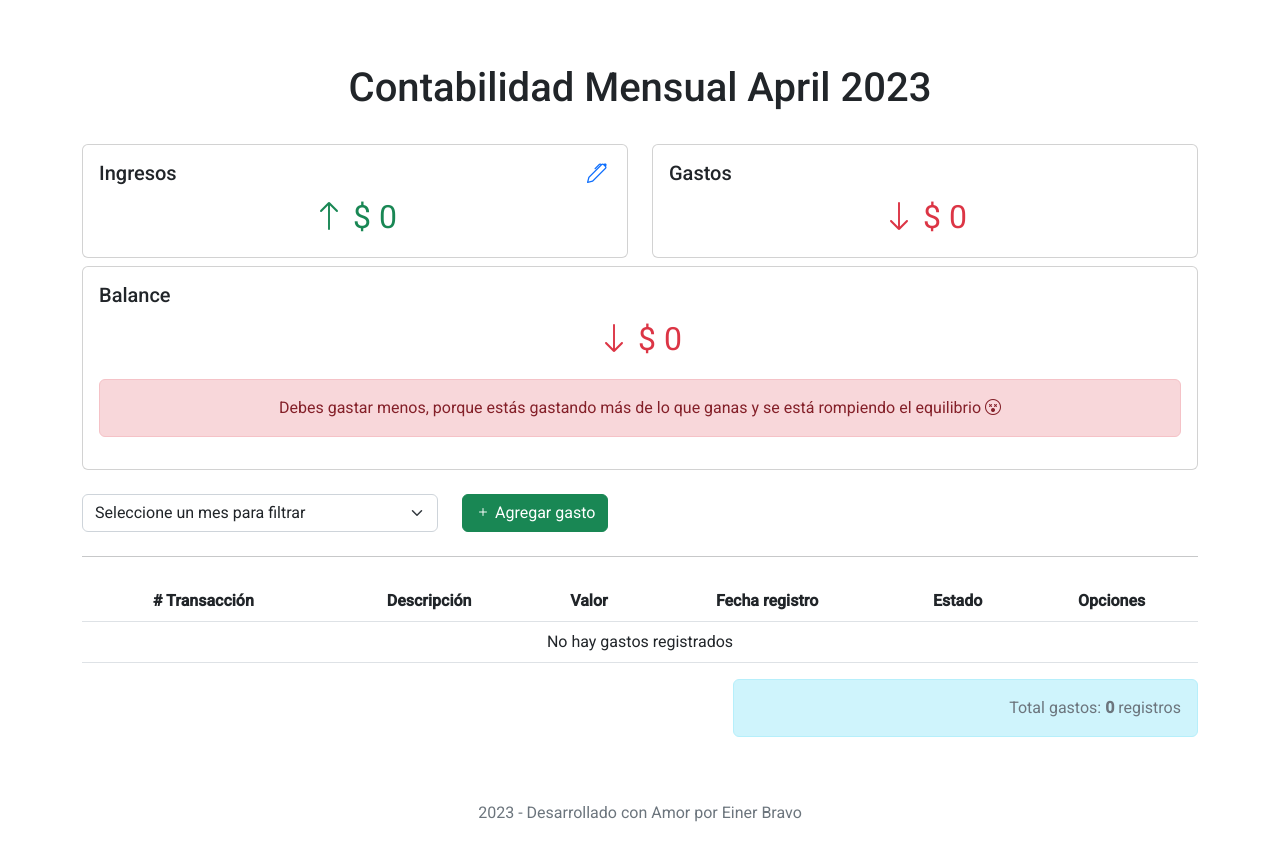
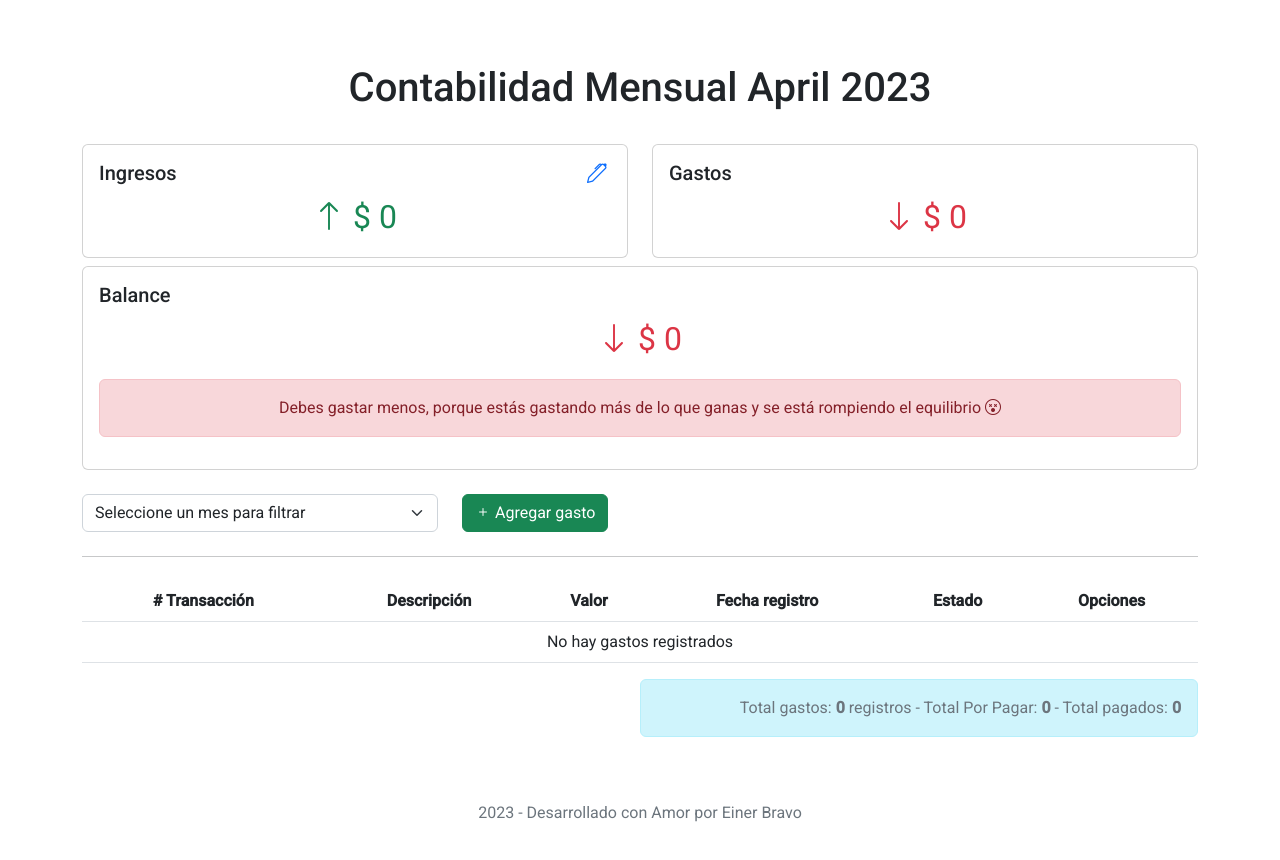
Before and after one commit to einerb/control-contabilidad, an Angular app: page / in a window 1280 px wide. Shown: the top 860 px of the page. Built offline with nearby package versions, Linux system fonts and the light colour scheme.

Commit message:
Agregar contadores

```diff
--- a/src/app/app.component.html
+++ b/src/app/app.component.html
@@ -185,9 +185,10 @@
   </div>
   <div class="row">
     <div class="d-flex flex-row-reverse bd-highlight">
-      <div class="alert alert-info text-end text-muted col-xs-12 col-md-5">
-        <i class="bi bi-info-fill"></i> Total gastos:
-        <b>{{ dataLocal.length }}</b> registros
+      <div class="alert alert-info text-end text-muted col-xs-12 col-md-6">
+        <i class="bi bi-info-fill"></i> Total gastos: <b>{{ dataLocal.length }}</b> registros
+        - Total Por Pagar: <b>{{ getNoPaid }}</b>
+        - Total pagados: <b>{{ getPaid }}</b>
       </div>
     </div>
   </div>
--- a/src/app/app.component.ts
+++ b/src/app/app.component.ts
@@ -49,6 +49,28 @@ export class AppComponent implements OnInit {
   ngOnInit(): void {
     this.getTotal();
     this.getExpenses();
+  }
+
+  get getPaid(): number {
+    let countPay = 0;
+    this.dataLocal.forEach((element: any) => {
+      if (element.state) {
+        countPay++;
+      }
+    });
+
+    return countPay;
+  }
+
+  get getNoPaid(): number {
+    let countPay = 0;
+    this.dataLocal.forEach((element: any) => {
+      if (!element.state) {
+        countPay++;
+      }
+    });
+
+    return countPay;
   }
 
   public createExpense() {
```
Also changed, not shown: 1 other file (tests, documents, lock files or other folders).
